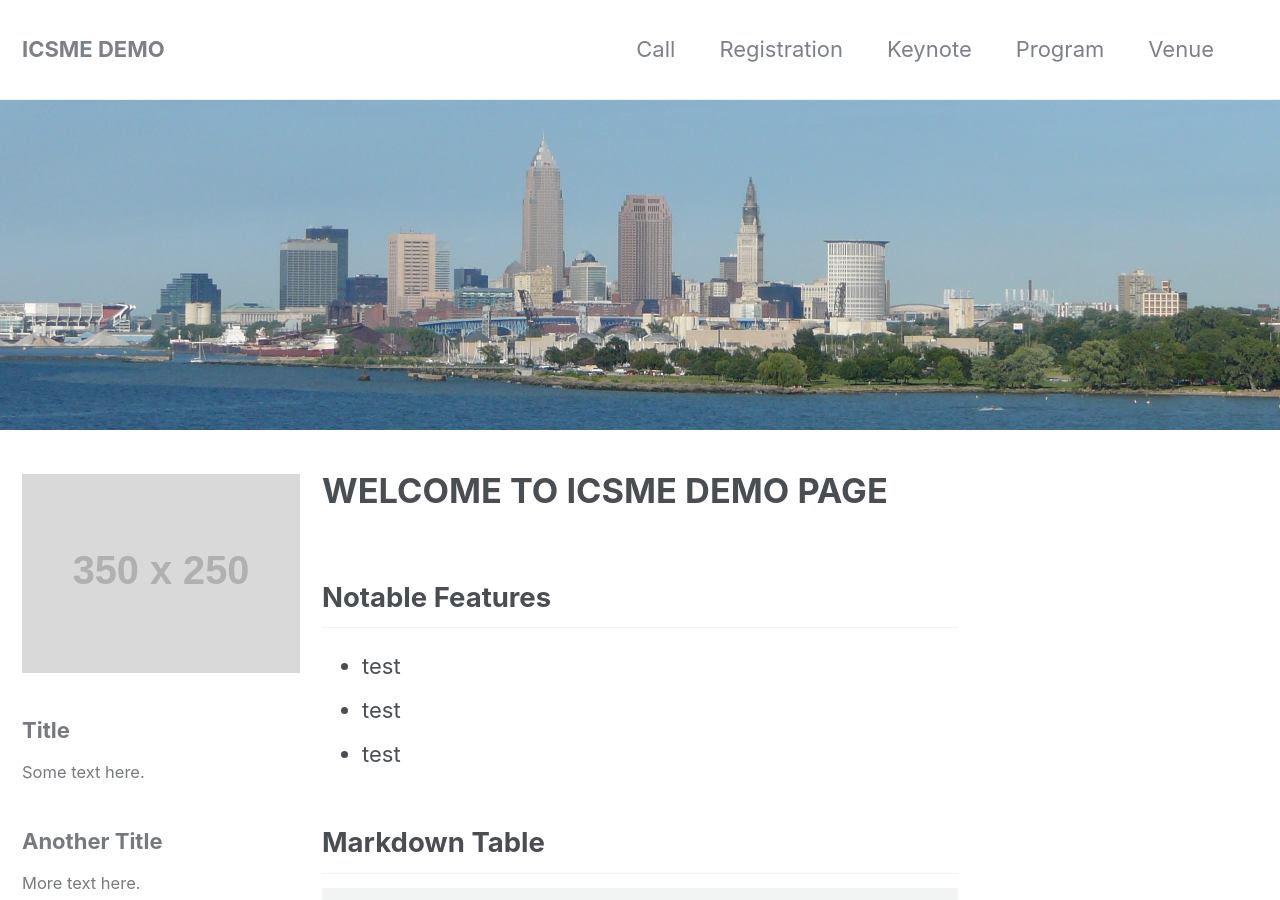
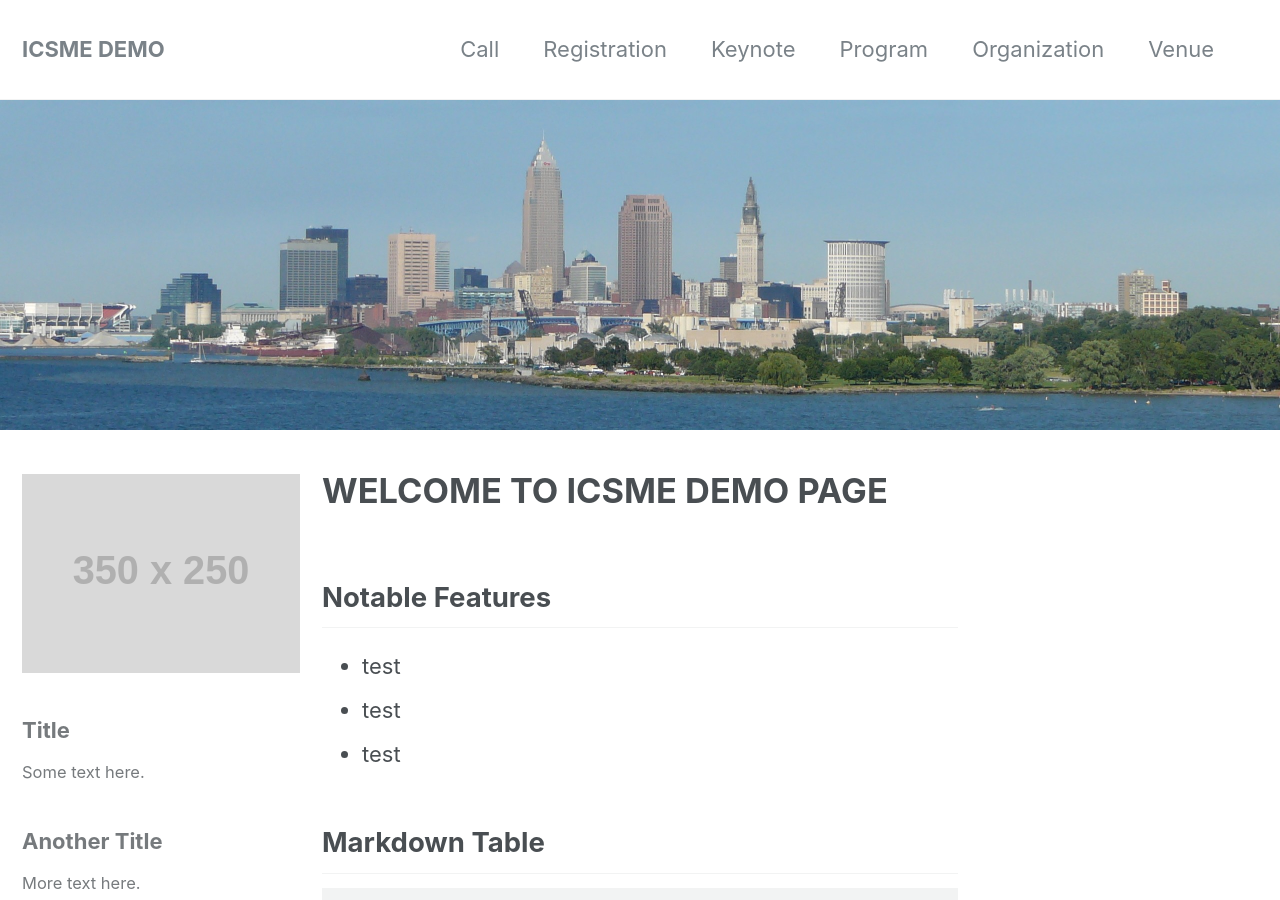
Before and after one commit to icsme2019/icsme2019.github.io, a Jekyll site: the page built from index.md, in a window 1280 px wide and 900 px high. Built offline with Jekyll 4.4.1, drawn with Linux system fonts in a browser that asks for light colours.

Commit message:
Add new pages

```diff
--- a/_config.yml
+++ b/_config.yml
@@ -10,9 +10,9 @@
 # Site Settings
 locale                   : "en"
 title                    : "ICSME DEMO"
-title_separator          : "|"
+title_separator          : "-"
 name                     : "ICSME DEMO"
-description              : "An amazing website."
+description              : "Home of the ICSME 2019 Conference"
 url                      : "https://icsme2019.github.io/" # the base hostname & protocol for your site e.g. "https://mmistakes.github.io"
 baseurl                  : # the subpath of your site, e.g. "/blog"
 repository               : "icsme2019/icsme2019.github.io" # GitHub username/repo-name e.g. "mmistakes/minimal-mistakes"
--- a/_data/navigation.yml
+++ b/_data/navigation.yml
@@ -8,6 +8,8 @@
     url: /keynote
   - title: "Program"
     url: /program
+  - title: "Organization"
+    url: /organization
   - title: "Venue"
     url: /venue
   #- title: "Quick-Start Guide"
--- a/index.md
+++ b/index.md
@@ -37,4 +37,14 @@
   <tr>
     <td style="text-align:center; background-color:#3090C7" colspan="2">Two Day Event</td>
   </tr>
+  <tr>
+  </tr>
+  <tr>
+    <td></td>
+    <td></td>
+    <td style="text-align:center; background-color:#3CB371">One Day Event</td>
+    <td></td>
+    <td></td>
+    <td></td>
+  </tr>
 </table>
```
Also changed, not shown: _pages/organization.md (renamed from _pages/call.md, +2 -2 lines).
